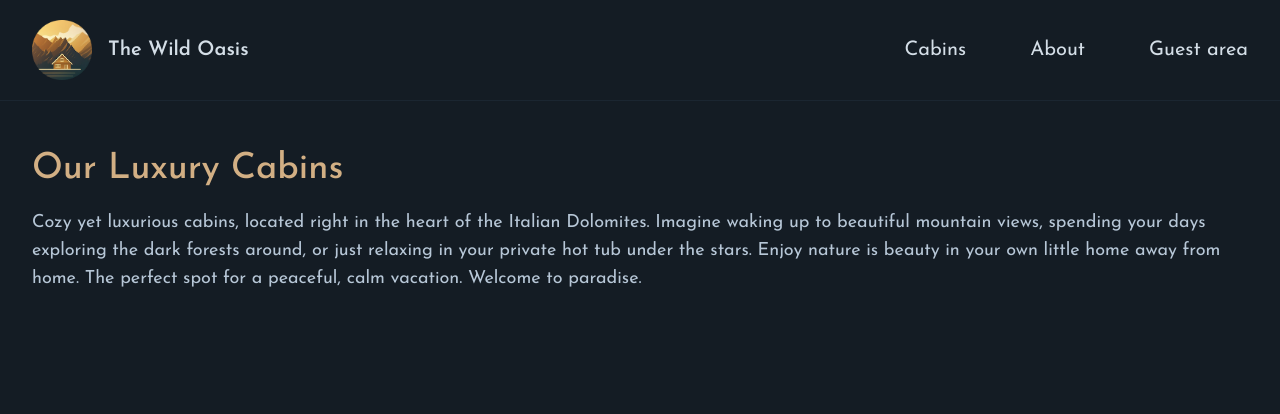
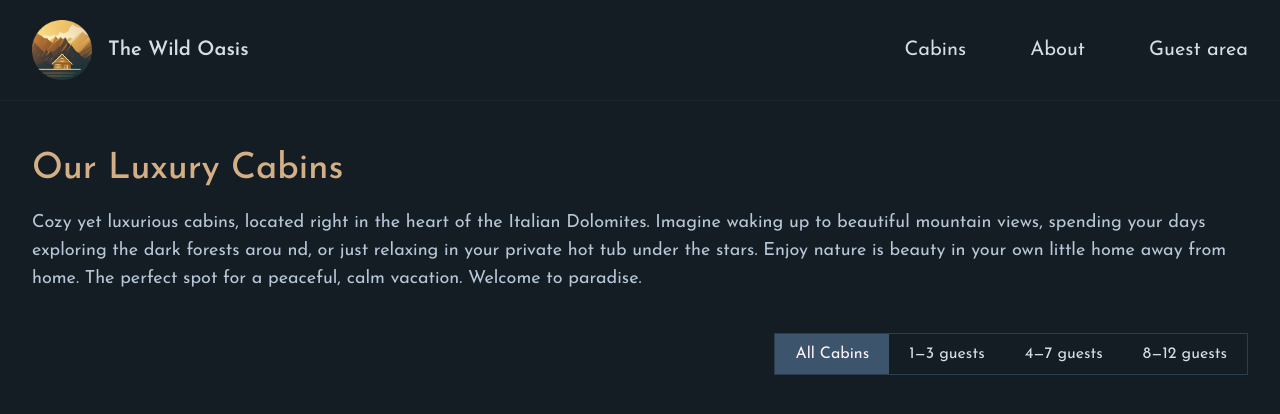
Before and after one commit to Rahimah-98/the-wild-oasis-website, a Next.js app: page /cabins in a window 1280 px wide. Shown: the top 414 px of the page. Built offline with nearby package versions, Linux system fonts and the light colour scheme; no server answers; the database is empty.

Commit message:
created the Filter component

```diff
--- /dev/null
+++ b/app/_components/Filter.js
@@ -0,0 +1,60 @@
+'use client';
+
+import { usePathname, useRouter, useSearchParams } from 'next/navigation';
+
+function Filter() {
+  const searchParams = useSearchParams();
+  const router = useRouter();
+  const pathname = usePathname();
+
+  const activeFilter = searchParams.get('capacity') ?? 'all';
+
+  function handleFilter(filter) {
+    const params = new URLSearchParams(searchParams);
+    params.set('capacity', filter);
+    router.replace(`${pathname}?${params.toString()}`, { scroll: false });
+  }
+
+  return (
+    <div className='border border-primary-800 flex'>
+      <Button
+        filter='all'
+        handleFilter={handleFilter}
+        activeFilter={activeFilter}>
+        All Cabins
+      </Button>
+      <Button
+        filter='small'
+        handleFilter={handleFilter}
+        activeFilter={activeFilter}>
+        1&mdash;3 guests
+      </Button>
+      <Button
+        filter='medium'
+        handleFilter={handleFilter}
+        activeFilter={activeFilter}>
+        4&mdash;7 guests
+      </Button>
+      <Button
+        filter='large'
+        handleFilter={handleFilter}
+        activeFilter={activeFilter}>
+        8&mdash;12 guests
+      </Button>
+    </div>
+  );
+}
+
+function Button({ children, handleFilter, activeFilter, filter }) {
+  return (
+    <button
+      className={`px-5 py-2 hover:bg-primary-700 ${
+        filter === activeFilter ? 'bg-primary-700 text-pink-50' : ''
+      }`}
+      onClick={() => handleFilter(filter)}>
+      {children}
+    </button>
+  );
+}
+
+export default Filter;
--- a/app/cabins/page.js
+++ b/app/cabins/page.js
@@ -1,6 +1,7 @@
 import CabinList from '@/app/_components/CabinList';
 import { Suspense } from 'react';
 import Spinner from '@/app/_components/Spinner';
+import Filter from '../_components/Filter';
 
 // export const revalidate = 15;
 export const revalidate = 3600;
@@ -9,8 +10,11 @@ export const metadata = {
   title: 'Cabins',
 };
 
-export default function Page({ searchParams }) {
-  const filter = searchParams?.capacity ?? 'all';
+// export default function Page({ searchParams }) {
+export default function Page() {
+  // const filter = searchParams?.capacity ?? 'all';
+  // console.log(searchParams);
+  const filter = 'all';
 
   return (
     <div>
@@ -20,11 +24,15 @@ export default function Page({ searchParams }) {
       <p className='text-primary-200 text-lg mb-10'>
         Cozy yet luxurious cabins, located right in the heart of the Italian
         Dolomites. Imagine waking up to beautiful mountain views, spending your
-        days exploring the dark forests around, or just relaxing in your private
-        hot tub under the stars. Enjoy nature is beauty in your own little home
-        away from home. The perfect spot for a peaceful, calm vacation. Welcome
-        to paradise.
+        days exploring the dark forests arou nd, or just relaxing in your
+        private hot tub under the stars. Enjoy nature is beauty in your own
+        little home away from home. The perfect spot for a peaceful, calm
+        vacation. Welcome to paradise.
       </p>
+
+      <div className='flex justify-end mb-8'>
+        <Filter />
+      </div>
 
       <Suspense fallback={<Spinner />} key={filter}>
         <CabinList filter={filter} />
```
